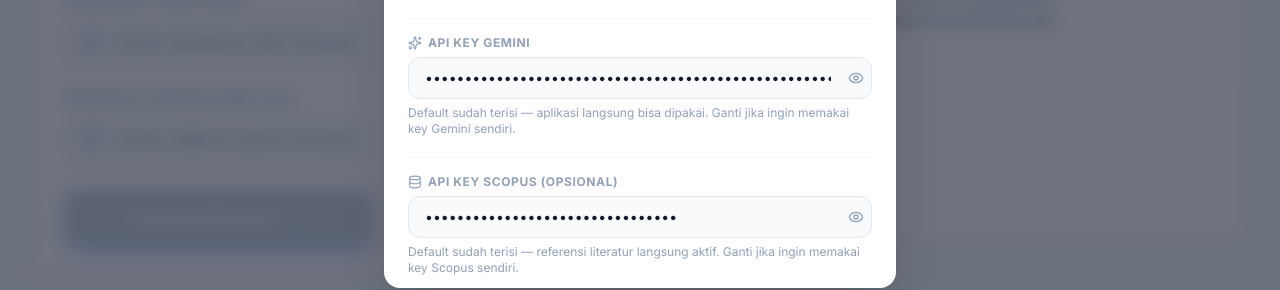
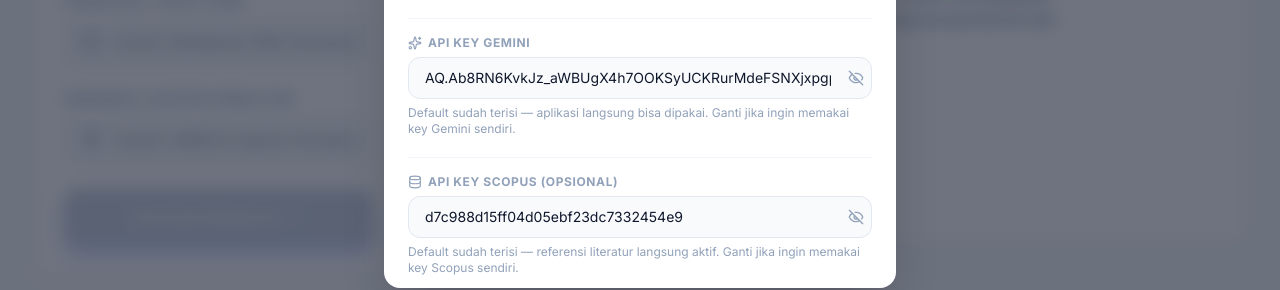
Before and after one commit to rahmanfaisal653/Novely, a React (Vite) app: page / in a window 1280 px wide. Both pictures are taken after a click on the button "Pengaturan AI". Shown: the part 472-762 px from the top of the page. Built offline with nearby package versions, Linux system fonts and the light colour scheme; a web font is replaced by a local one.

Commit message:
ui: show default API keys (Gemini/Scopus) by default in settings

```diff
--- a/src/components/AISettingsModal.tsx
+++ b/src/components/AISettingsModal.tsx
@@ -24,8 +24,8 @@
   const [loadingModels, setLoadingModels] = useState(false);
   const [modelError, setModelError] = useState('');
   const [showKey, setShowKey] = useState(false);
-  const [showScopusKey, setShowScopusKey] = useState(false);
-  const [showGeminiKey, setShowGeminiKey] = useState(false);
+  const [showScopusKey, setShowScopusKey] = useState(true);
+  const [showGeminiKey, setShowGeminiKey] = useState(true);
   const [saved, setSaved] = useState(false);
 
   const handleFetchModels = async () => {
```
